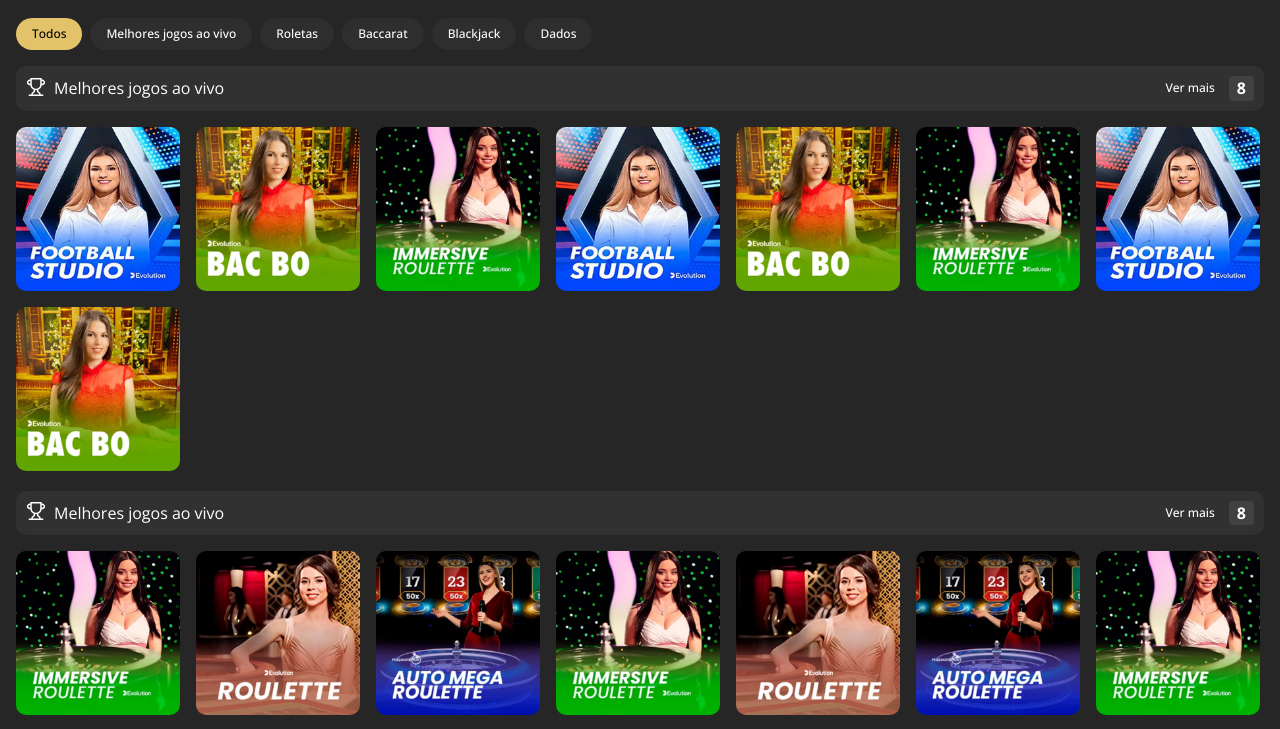
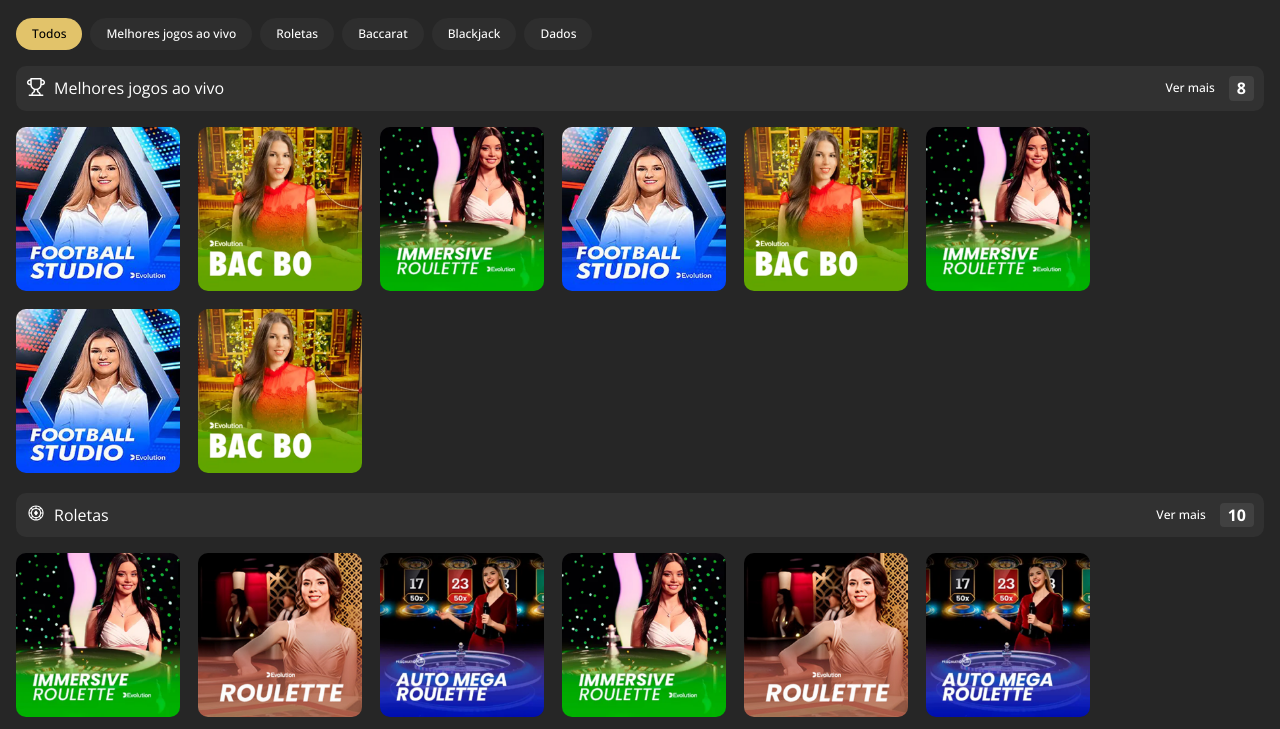
Before and after one commit to Lusques/reals-bet-frontend, an Angular app: page / in a window 1280 px wide. Shown: the part 489-1218 px from the top of the page. Built offline with nearby package versions, Linux system fonts and the light colour scheme.

Commit message:
feat(game-category-header): Integrate API data into category header

```diff
--- a/src/app/features/dashboard/dashboard-page.component.html
+++ b/src/app/features/dashboard/dashboard-page.component.html
@@ -7,6 +7,6 @@
   <app-game-category-wrapper
     *ngFor="let categoriy of allGameCategories"
     [category]="categoriy"
-    >
+  >
   </app-game-category-wrapper>
 </section>
--- a/src/app/shared/components/game-category-cards/game-category-cards.component.scss
+++ b/src/app/shared/components/game-category-cards/game-category-cards.component.scss
@@ -34,6 +34,7 @@
   .category-cards {
     &__list {
       flex-wrap: wrap;
+      gap: 18px;
       overflow: initial;
     }
   }
--- a/src/app/shared/components/game-category-header/game-category-header.component.html
+++ b/src/app/shared/components/game-category-header/game-category-header.component.html
@@ -1,12 +1,17 @@
 <div class="category-header">
   <div class="category-header__col">
     <figure class="category-header__icon">
-      <img src="/assets/icons/trophy.svg" alt="altText" />
+      <img [src]="category.iconUrl" [alt]="category.title" />
     </figure>
-    <span class="font-body-2">Melhores jogos ao vivo</span>
+    <span class="font-body-2">{{ category.title }}</span>
   </div>
   <div class="category-header__col">
-    <button class="category-header__button font-body-4 font-semibold">Ver mais</button>
-    <p class="category-header__tag">8</p>
+    <button
+      class="category-header__button font-body-4 font-semibold"
+      (click)="emitButtonClick()"
+    >
+      Ver mais
+    </button>
+    <p class="category-header__tag">{{ category.totalGames }}</p>
   </div>
 </div>
--- a/src/app/shared/components/game-category-header/game-category-header.component.scss
+++ b/src/app/shared/components/game-category-header/game-category-header.component.scss
@@ -28,5 +28,6 @@
     background-color: transparent;
     color: $white;
     font-family: inherit;
+    cursor: pointer;
   }
 }
--- a/src/app/shared/components/game-category-header/game-category-header.component.ts
+++ b/src/app/shared/components/game-category-header/game-category-header.component.ts
@@ -1,10 +1,22 @@
-import { Component } from '@angular/core';
+import { Component, EventEmitter, Input, Output } from '@angular/core';
+import { GameCategory } from '@app/shared/models/game-category.model';
 
 @Component({
   selector: 'app-game-category-header',
   templateUrl: './game-category-header.component.html',
-  styleUrls: ['./game-category-header.component.scss']
+  styleUrls: ['./game-category-header.component.scss'],
 })
 export class GameCategoryHeaderComponent {
+  @Input() category: GameCategory = {
+    id: '',
+    iconUrl: '',
+    title: '',
+    totalGames: 0,
+    games: [],
+  };
+  @Output() onButtonClick = new EventEmitter<void>();
 
+  emitButtonClick() {
+    this.onButtonClick.emit();
+  }
 }
--- a/src/app/shared/components/game-category-wrapper/game-category-wrapper.component.html
+++ b/src/app/shared/components/game-category-wrapper/game-category-wrapper.component.html
@@ -1,6 +1,6 @@
 <div>
   <div class="container">
-    <app-game-category-header></app-game-category-header>
+    <app-game-category-header [category]="category" ></app-game-category-header>
   </div>
   <app-game-category-cards [games]="games"></app-game-category-cards>
 </div>
--- a/src/assets/data/mock-data.json
+++ b/src/assets/data/mock-data.json
@@ -87,8 +87,9 @@
       ]
     },
     {
-      "id": "category-roulletes",
-      "iconUrl": "assets/icons/roullete.svg",
+      "id": "category-roulette",
+      "iconUrl": "assets/icons/roulette.svg",
+
       "title": "Roletas",
       "totalGames": 10,
       "games": [
@@ -101,15 +102,15 @@
           "tags": ["Ao Vivo", "Roleta", "Clássico", "Imersivo"]
         },
         {
-          "id": "game-roullete",
+          "id": "game-roulette",
           "imageUrl": "assets/games/roulette.png",
           "altText": "Roulette",
-          "title": "Roullete",
+          "title": "Roulette",
           "provider": "Evolution",
           "tags": ["Ao Vivo", "Roleta", "Clássico", "Desktop & Mobile"]
         },
         {
-          "id": "game-auto-mega-roullete",
+          "id": "game-auto-mega-roulette",
           "imageUrl": "assets/games/auto-mega-roulette.png",
           "altText": "Auto Mega roulette",
           "title": "Auto Mega roulette",
@@ -125,15 +126,15 @@
           "tags": ["Ao Vivo", "Roleta", "Clássico", "Imersivo"]
         },
         {
-          "id": "game-roullete-2",
+          "id": "game-roulette-2",
           "imageUrl": "assets/games/roulette.png",
           "altText": "Roulette",
-          "title": "Roullete",
+          "title": "Roulette",
           "provider": "Evolution",
           "tags": ["Ao Vivo", "Roleta", "Clássico", "Desktop & Mobile"]
         },
         {
-          "id": "game-auto-mega-roullete-2",
+          "id": "game-auto-mega-roulette-2",
           "imageUrl": "assets/games/auto-mega-roulette.png",
           "altText": "Auto Mega roulette",
           "title": "Auto Mega roulette",
@@ -149,15 +150,15 @@
           "tags": ["Ao Vivo", "Roleta", "Clássico", "Imersivo"]
         },
         {
-          "id": "game-roullete-5",
+          "id": "game-roulette-5",
           "imageUrl": "assets/games/roulette.png",
           "altText": "Roulette",
-          "title": "Roullete",
+          "title": "Roulette",
           "provider": "Evolution",
           "tags": ["Ao Vivo", "Roleta", "Clássico", "Desktop & Mobile"]
         },
         {
-          "id": "game-auto-mega-roullete-5",
+          "id": "game-auto-mega-roulette-5",
           "imageUrl": "assets/games/auto-mega-roulette.png",
           "altText": "Auto Mega roulette",
           "title": "Auto Mega roulette",
```
